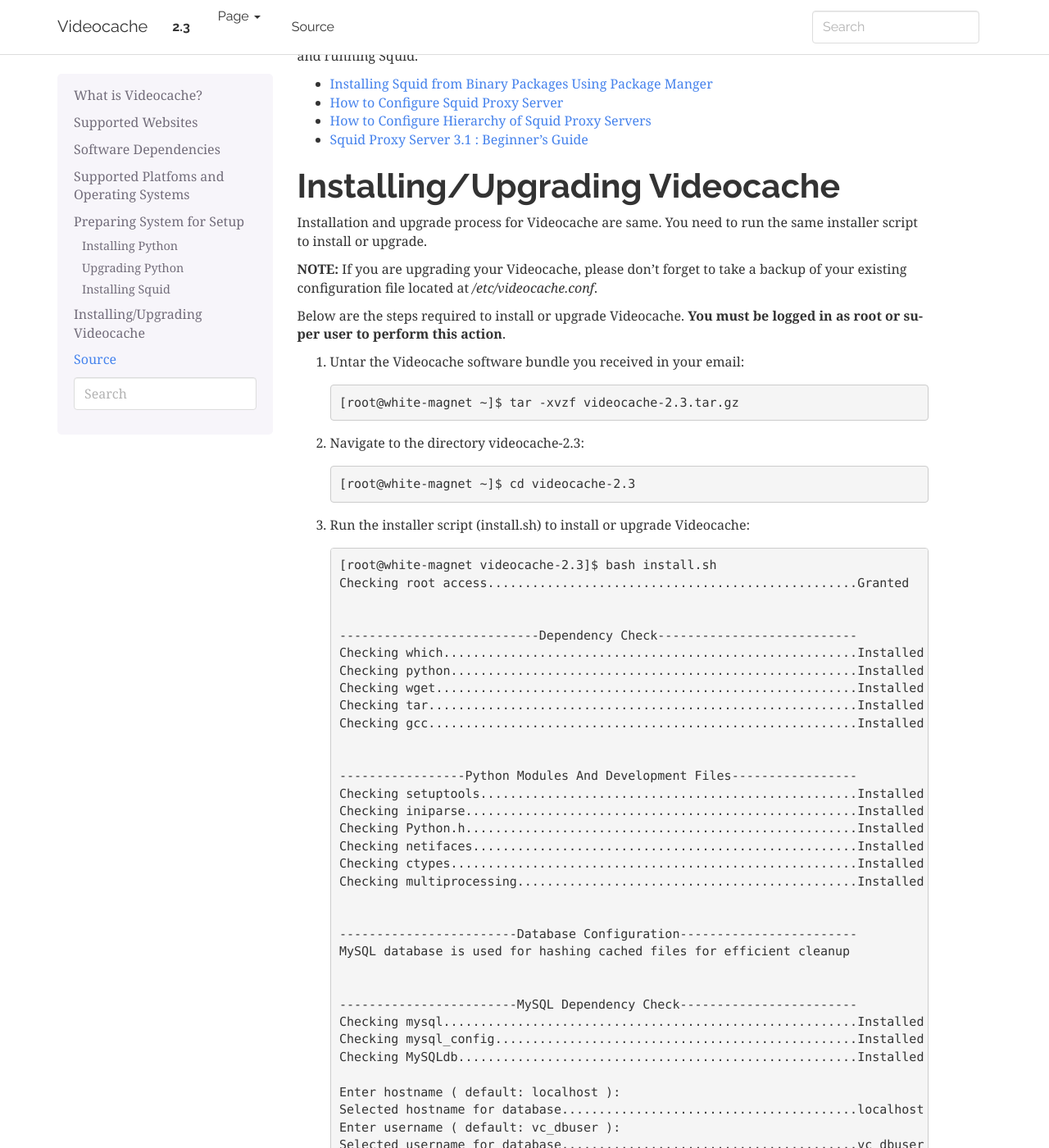
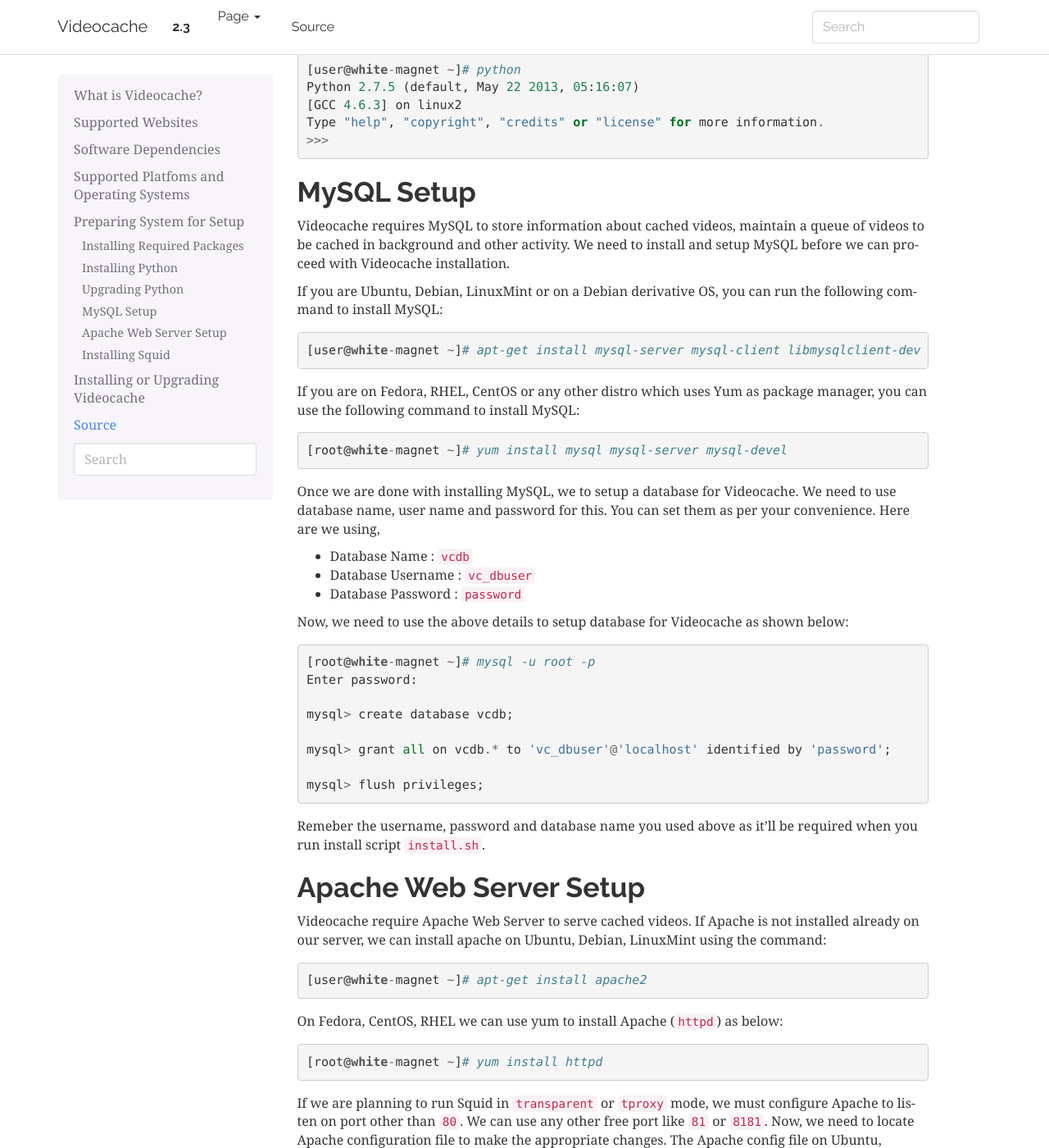
Before and after one commit to kulbirsaini/docvc, a Sphinx documentation site: the page built from source/index.rst, in a window 1280 px wide and 1400 px high, scrolled down 3518 px. Shown: the whole window at 82% size. Built offline with Sphinx 7.4.7, drawn with Linux system fonts in a browser that asks for light colours; some of the changed text lies outside the part shown.

Commit message:
more setup instructions

```diff
--- a/source/index.rst
+++ b/source/index.rst
@@ -152,6 +152,21 @@ Before you can install Videocache on your server, you need to install and setup
 :ref:`software-dependencies`.
 
 
+.. _installing-required-packages:
+
+Installing Required Packages
+----------------------------
+
+Videocache requires ``wget``, ``tar``, ``gcc``, Python development libraries during Videocache installation. We can install
+these packages on Ubuntu, Debian, LinuxMint using ``apt-get`` as shown below::
+
+     [user@white-magnet ~]# apt-get install python-dev wget tar gcc grep
+
+For Fedora, CentOS, RHEL the packages can be installed using ``yum`` as::
+
+     [root@white-magnet ~]# yum install python-devel wget tar gcc
+
+
 .. _installing-python:
 
 Installing Python
@@ -206,6 +221,70 @@ After adding the symlink, you can test your Python vesrion as shown below::
 .. _`Python website`: http://www.python.org/download/releases/
 
 
+.. _mysql-setup:
+
+MySQL Setup
+----------------
+
+Videocache requires MySQL to store information about cached videos, maintain a queue of videos to be cached in background
+and other activity. We need to install and setup MySQL before we can proceed with Videocache installation.
+
+If you are Ubuntu, Debian, LinuxMint or on a Debian derivative OS, you can run the following command to install MySQL::
+
+    [user@white-magnet ~]# apt-get install mysql-server mysql-client libmysqlclient-dev
+
+If you are on Fedora, RHEL, CentOS or any other distro which uses Yum as package manager, you can use the following command
+to install MySQL::
+
+    [root@white-magnet ~]# yum install mysql mysql-server mysql-devel
+
+Once we are done with installing MySQL, we to setup a database for Videocache. We need to use database name, user name and
+password for this. You can set them as per your convenience. Here are we using,
+
+* Database Name : ``vcdb``
+* Database Username : ``vc_dbuser``
+* Database Password : ``password``
+
+Now, we need to use the above details to setup database for Videocache as shown below::
+
+    [root@white-magnet ~]# mysql -u root -p
+    Enter password:
+
+    mysql> create database vcdb;
+
+    mysql> grant all on vcdb.* to 'vc_dbuser'@'localhost' identified by 'password';
+
+    mysql> flush privileges;
+
+Remeber the username, password and database name you used above as it'll be required when you run install script ``install.sh``.
+
+.. _apache-web-server-setup:
+
+Apache Web Server Setup
+-----------------------
+
+Videocache require Apache Web Server to serve cached videos. If Apache is not installed already on our server, we can install
+apache on Ubuntu, Debian, LinuxMint using the command::
+
+    [user@white-magnet ~]# apt-get install apache2
+
+On Fedora, CentOS, RHEL we can use yum to install Apache (``httpd``) as below::
+
+    [root@white-magnet ~]# yum install httpd
+
+If we are planning to run Squid in ``transparent`` or ``tproxy`` mode, we must configure Apache to listen on port other than ``80``.
+We can use any other free port like ``81`` or ``8181``. Now, we need to locate Apache configuration file to make the appropriate changes.
+The Apache config file on Ubuntu, Debian, LinuxMint is located at ``/etc/apache2/ports.conf`` while on Fedora, CentOS, RHEL it's located
+at ``/etc/httpd/conf/httpd.conf``.
+
+Once we have the config file open, look for the lines shown below and change the port to ``81``::
+
+    NameVirtualHost *:81
+    Listen 81
+
+Now save the file.
+
+
 .. _installing-squid:
 
 Installing Squid
@@ -228,10 +307,11 @@ You can also refer to the following manuals for installing and running Squid.
 
 .. _installing-upgrading-videocache:
 
-===============================
-Installing/Upgrading Videocache
-===============================
+==================================
+Installing or Upgrading Videocache
+==================================
 
+Once we are done with the steps in :ref:`preparing-system-for-setup`, we are all set to install or upgrade Videocache.
 Installation and upgrade process for Videocache are same. You need to run the same installer script to install or upgrade.
 
 **NOTE:** If you are upgrading your Videocache, please don't forget to take a backup of your existing configuration file
```
